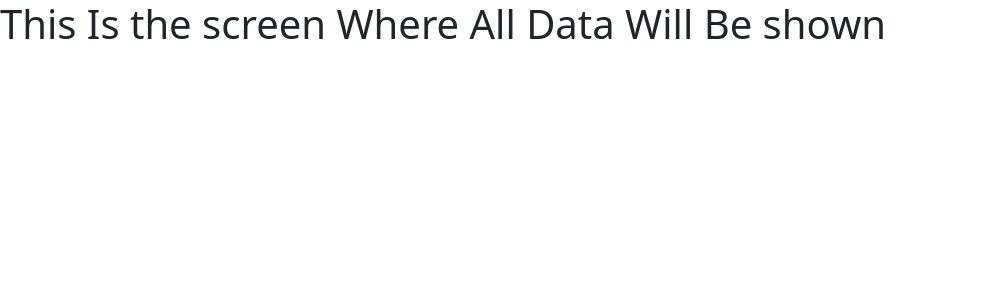
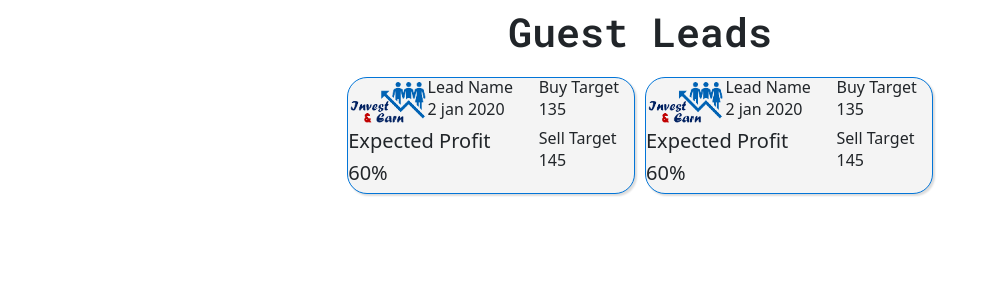
Before and after one commit to sharique15678/stock-leads, a Flask app: template templates/index.html in a window 1280 px wide. Shown: the top 300 px of the page, without its empty margins (0-998 px from the left). Run offline with Flask 2, Linux system fonts and the light colour scheme; the template is opened without the code that fills it, so the values that code supplies are empty.

Commit message:
doing index

```diff
--- a/templates/index.html
+++ b/templates/index.html
@@ -7,11 +7,110 @@
 
     <!-- Bootstrap CSS -->
     <link href="https://cdn.jsdelivr.net/npm/bootstrap@5.0.0-beta2/dist/css/bootstrap.min.css" rel="stylesheet" integrity="sha384-BmbxuPwQa2lc/FVzBcNJ7UAyJxM6wuqIj61tLrc4wSX0szH/Ev+nYRRuWlolflfl" crossorigin="anonymous">
+    <style type="text/css">
+      @import url('https://fonts.googleapis.com/css2?family=Roboto+Mono:wght@600;700&display=swap');
+      @import url('https://fonts.googleapis.com/css2?family=Lora:wght@600&display=swap');
+      header {
+        font-family: 'Roboto Mono', monospace;
+      }
+      .main-lead-box{
+        background-color: #f4f4f4;
+        box-shadow: 2px 2px 2px #dcdcdc;
+        margin: 5px !important;
+        border-radius: 20px;
+        border:1px solid #0275d8 ;
+      }
+      .lead-logo{
+        width: 100%;
+        height: 100%;
+        border-radius: 10px;
+      }
+      div{
+        margin: 0px !important;
+        padding: 0px !important;
+      }
+    </style>
 
-    <title>Home Page For Stock Leads</title>
+    <title>Guest Stock Leads</title>
   </head>
   <body>
-    <h1>This Is the screen Where All Data Will Be shown</h1>
+    <header class="container-fluid">
+      <div class="row justify-content-center mt-2">
+        <div class="col-auto text-center align-middle">
+          <h1>Guest Leads</h1>
+        </div>
+      </div>
+    </header>
+    <main>
+      <div class="row justify-content-center mt-2">
+        <div class="col-12 col-sm-12 col-md-12 col-lg-8 col-xl-6">
+          <div class="row justify-content-center">
+            <div class="col-auto main-lead-box" >
+              <div class="lead-box row">
+                <div class="lead-box-in col-8">
+                  <div class="row">
+                    <div class="col-5">
+                      <img src="../static/logo.png" class="lead-logo">
+                    </div>
+                    <div class="main-lead-box-p col-7">
+                      <h6 class="m-0">Lead Name</h6>
+                      <span class="lead-date">2 jan 2020</span>
+                    </div>
+                  </div>
+                </div>
+                <div class="col-4">
+                  <h6 class="m-0">Buy Target</h6>
+                  <span class="buy-target">135</span>
+                </div>
+              </div>
+              <div class="lead-box row">
+               <div class="lead-box-in col-8">
+                    <h5>Expected Profit</h5>
+                    <h5 class="lead-profit">60%</h5>
+                </div>
+                <div class="col-4">
+                  <h6 class="m-0">Sell Target</h6>
+                  <span class="buy-target">145</span>
+                </div>
+              </div>
+            </div>
+
+
+            <div class="col-auto main-lead-box">
+              <div class="lead-box row">
+                <div class="lead-box-in col-8">
+                  <div class="row">
+                    <div class="col-5">
+                      <img src="../static/logo.png" class="lead-logo">
+                    </div>
+                    <div class="main-lead-box-p col-7">
+                      <h6 class="m-0">Lead Name</h6>
+                      <span class="lead-date">2 jan 2020</span>
+                    </div>
+                  </div>
+                </div>
+                <div class="col-4">
+                  <h6 class="m-0">Buy Target</h6>
+                  <span class="buy-target">135</span>
+                </div>
+              </div>
+              <div class="lead-box row">
+               <div class="lead-box-in col-8">
+                    <h5>Expected Profit</h5>
+                    <h5 class="lead-profit">60%</h5>
+                </div>
+                <div class="col-4">
+                  <h6 class="m-0">Sell Target</h6>
+                  <span class="buy-target">145</span>
+                </div>
+              </div>
+            </div>
+
+
+          </div>
+        </div>
+      </div>
+    </main>
 
 
 
```
Also changed, not shown: 2 other files.
